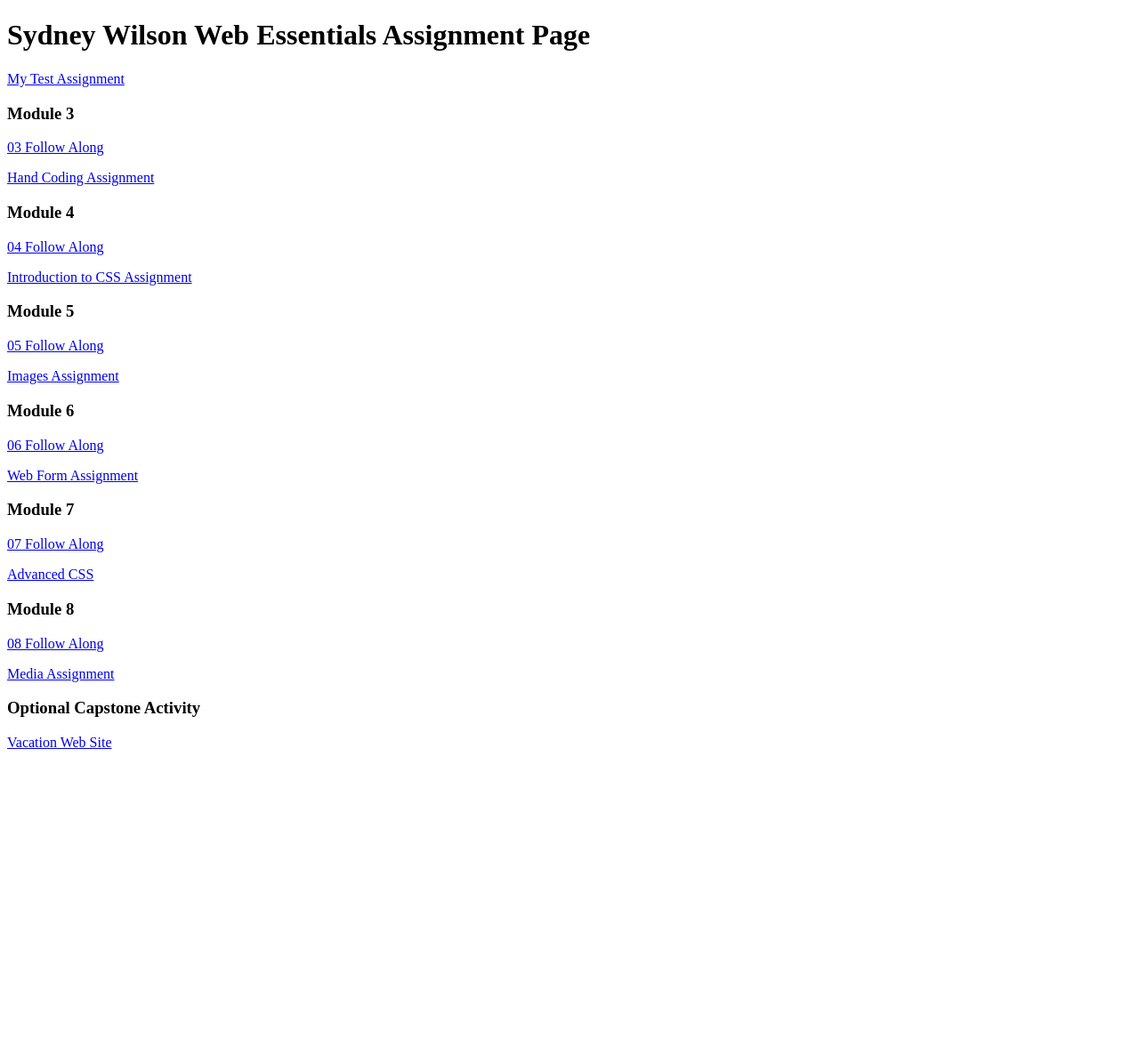
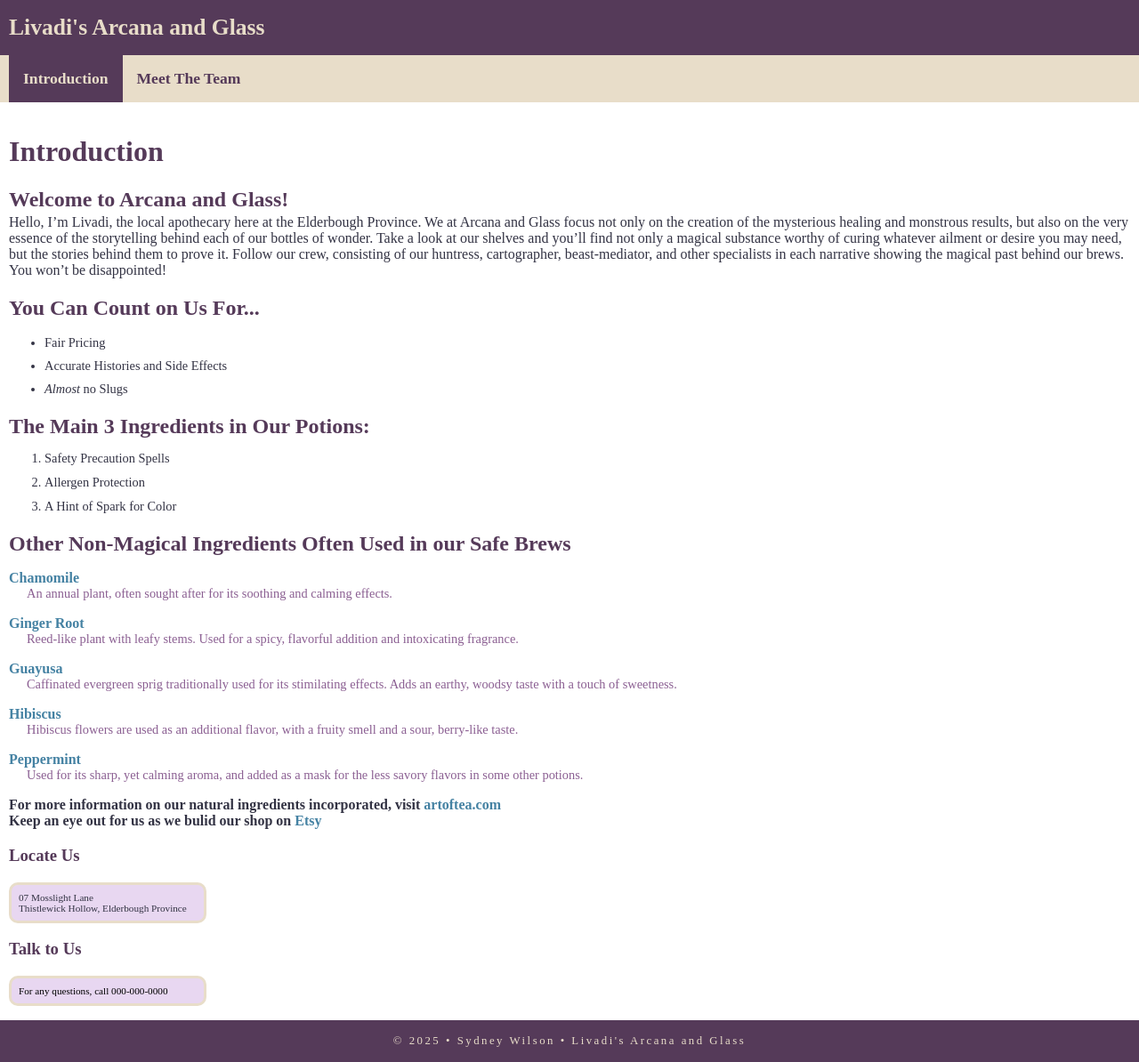
Before and after one commit to sydneywstories/dwdd1600, a plain HTML site: page index.html in a window 1280 px wide. Shown: the whole page at 89% size. Before the commit the page ends 860 px from the top, so only its background shows below. Drawn offline with Linux system fonts and the light colour scheme; a web font is replaced by a local one.

Commit message:
Att. 3: changed color of DL DT

```diff
--- a/index.html
+++ b/index.html
@@ -1,39 +1,111 @@
 <!DOCTYPE html>
 <html lang="en">
+
 <head>
     <meta charset="UTF-8">
+    <meta name="author" content="Sydney Wilson">
+    <meta name="description" content="Introduction to Livadi's Narratives">
     <meta name="viewport" content="width=device-width, initial-scale=1.0">
-		<title>dwdd 1600 assignment list page</title>
+    <link rel="stylesheet" href="https://use.typekit.net/rrz0ipo.css">
+    <link rel="stylesheet" href="livadi.css">
+    <title>Livadi's Arcana and Glass: Introduction</title>
 </head>
+
 <body>
-		<h1>Sydney Wilson Web Essentials Assignment Page</h1>
-		<p><a href="01test">My Test Assignment</a></p>
+    <!-- start the page head-->
+    <header>
+        <span>Livadi's Arcana and Glass</span>
+    </header>
 
-		<h3>Module 3</h3>
-		<p><a href="03follow-along">03 Follow Along</a></p>
-		<p><a href="03hand-coding">Hand Coding Assignment</a></p>
+    <!-- start the page navigation -->
+    <nav>
+        <ul>
+            <li class="active"><a href="index.html">Introduction</a></li>
+            <li><a href="meettheteam.html">Meet The Team</a></li>
 
-		<h3>Module 4</h3>
-		<p><a href="04follow-along">04 Follow Along</a></p>
-		<p><a href="04intro-css">Introduction to CSS Assignment</a></p>
+        </ul>
 
-		<h3>Module 5</h3>
-		<p><a href="05follow-along">05 Follow Along</a></p>
-		<p><a href="05images">Images Assignment</a></p>
 
-		<h3>Module 6</h3>
-		<p><a href="06follow-along">06 Follow Along</a></p>
-		<p><a href="06form">Web Form Assignment</a></p>
+    </nav>
+    <!-- start the main content -->
+    <main>
+        <h1>Introduction</h1>
+        <h2>Welcome to Arcana and Glass!</h2>
+        <p>Hello, I’m Livadi, the local apothecary here at the Elderbough Province. We at Arcana and Glass
+            focus not
+            only on the creation of the mysterious healing and monstrous results, but also on the very essence of the
+            storytelling behind each of our bottles of wonder. Take a look at our shelves and you’ll find not only a
+            magical substance worthy of curing whatever ailment or desire you may need, but the stories behind them to
+            prove it. Follow our crew, consisting of our huntress, cartographer, beast-mediator, and other specialists
+            in each narrative showing the magical past behind our brews. You won’t be disappointed!</p>
 
-		<h3>Module 7</h3>
-		<p><a href="07follow-along">07 Follow Along</a></p>
-		<p><a href="07advanced-css">Advanced CSS</a></p>
+        <h2>You Can Count on Us For...</h2>
+        <ul>
+            <li>Fair Pricing</li>
+            <li>Accurate Histories and Side Effects</li>
+            <li><em>Almost</em> no Slugs</li>
+        </ul>
 
-		<h3>Module 8</h3>
-		<p><a href="08follow-along">08 Follow Along</a></p>
-		<p><a href="08media">Media Assignment</a></p>
+        <h2>The Main 3 Ingredients in Our Potions:</h2>
+        <ol>
+            <li>Safety Precaution Spells</li>
+            <li>Allergen Protection</li>
+            <li>A Hint of Spark for Color</li>
 
-		<h3>Optional Capstone Activity</h3>
-		<p><a href="vacation">Vacation Web Site</a></p>
+        </ol>
+
+        <h2>Other Non-Magical Ingredients Often Used in our Safe Brews</h2>
+        <dl class="ingredients-list">
+
+            <dt>Chamomile</dt>
+            <dd>An annual plant, often sought after for its soothing and calming effects.</dd>
+
+            <dt>Ginger Root</dt>
+            <dd>Reed-like plant with leafy stems. Used for a spicy, flavorful addition and intoxicating fragrance.</dd>
+
+            <dt>Guayusa</dt>
+            <dd>Caffinated evergreen sprig traditionally used for its stimilating effects. Adds an earthy, woodsy taste
+                with a touch of sweetness.</dd>
+
+            <dt>Hibiscus</dt>
+            <dd>Hibiscus flowers are used as an additional flavor, with a fruity smell and a sour, berry-like taste.
+            </dd>
+
+            <dt>Peppermint</dt>
+            <dd>Used for its sharp, yet calming aroma, and added as a mask for the less savory flavors in some other
+                potions.</dd>
+
+        </dl>
+
+
+        <p><strong>For more information on our natural ingredients incorporated, visit <a href="artoftea.com"
+                    target="_blank">artoftea.com</a></strong></p>
+
+        <p><strong>Keep an eye out for us as we bulid our shop on <a href="https://www.etsy.com/" target="_blank">Etsy</a></strong></p>
+
+
+
+
+
+
+                <h3>Locate Us</h3>
+                <address>
+                    <p>07 Mosslight Lane<br>
+                    Thistlewick Hollow, Elderbough Province</p>
+                </address>
+                <h3>Talk to Us</h3>
+                <address>
+                    For any questions, call <a href="tel:0000000000"></a> 000-000-0000
+                </address>
+
+
+    </main>
+    <!-- start the page footer -->
+    <footer>
+        <p>&copy; 2025 &bull; Sydney Wilson &bull; Livadi's Arcana and Glass</p>
+
+    </footer>
+
 </body>
+
 </html>
--- /dev/null
+++ b/livadi.css
@@ -0,0 +1,147 @@
+body {
+    font-family: "adobe-jenson-pro", serif;
+    margin: 0;
+}
+
+/* header stuff here */
+header {
+    background-color: #553a59;
+    padding: 1rem 10px;
+}
+
+header span {
+    color: #e8ddc9;
+    font-size: 1.6rem;
+    font-weight: 700;
+
+}
+
+/* navigation stuff here */
+
+nav {
+    background-color: #e8ddc9;
+}
+
+nav ul {
+    margin: 0;
+    padding: 0 10px;
+    list-style-type: none;
+    display: flex;
+}
+
+nav a {
+    display: block;
+    padding: 1rem 1rem;
+    text-decoration: none;
+    font-size: 1.1rem;
+    color: #553a59;
+    font-weight: 700;
+}
+
+nav li.active a {
+    background-color: #553a59;
+    color: #e8ddc9
+}
+
+nav li a:hover {
+    color: #e9b57c;
+}
+
+/* main stuff here */
+
+main {
+    padding: 1rem 10px
+}
+
+main h1 {
+    color: #553a59;
+}
+
+main h2 {
+    color: #553a59;
+    margin-bottom: .2rem;
+}
+main h3 {
+    color:#553a59
+}
+main p {
+    margin: 0;
+    color: #334;
+}
+
+main ol {
+    color: #334;
+    font-size: .9rem;
+
+}
+
+main dl dt {
+    color: #4582a3;
+    font-weight: 700;
+    margin-top: 1rem;
+}
+
+main dl dd {
+    color: #8b5f92;
+    font-size: .9rem;
+    margin-left: 20px;
+}
+
+main ul {
+    color: #334;
+
+}
+
+main ul li {
+    line-height: 125%;
+    margin-bottom: .5rem;
+    font-size: .9rem;
+}
+
+ol li {
+    margin-bottom: 10px;
+}
+main strong {
+    font-weight: 700;
+    color: #334;
+}
+main em {
+    font-weight: 300;
+}
+
+main address {
+    font-style: normal;
+    font-size: .7rem;
+    background-color: #e8d7f1;
+    padding: .5rem;
+    border-radius: 10px;
+    border: 3px solid #e8ddc9;
+    width: 200px;
+}
+main a {
+    color:#4582a3;
+    text-decoration: none;
+
+}
+main a:hover{
+    color:#553a59;
+    text-decoration: underline;
+}
+
+/* footer stuff here */
+
+footer {
+    background-color: #553a59;
+    text-align: center;
+    padding: 1rem;
+
+
+}
+
+footer p {
+    margin: 0;
+    font-size: .8rem;
+    color: #e8ddc9;
+    letter-spacing: 2.5px;
+
+}
```
Also changed, not shown: meettheteam.html (added, +61 -0 lines). Lines whose indentation alone changed are shown as unchanged.
